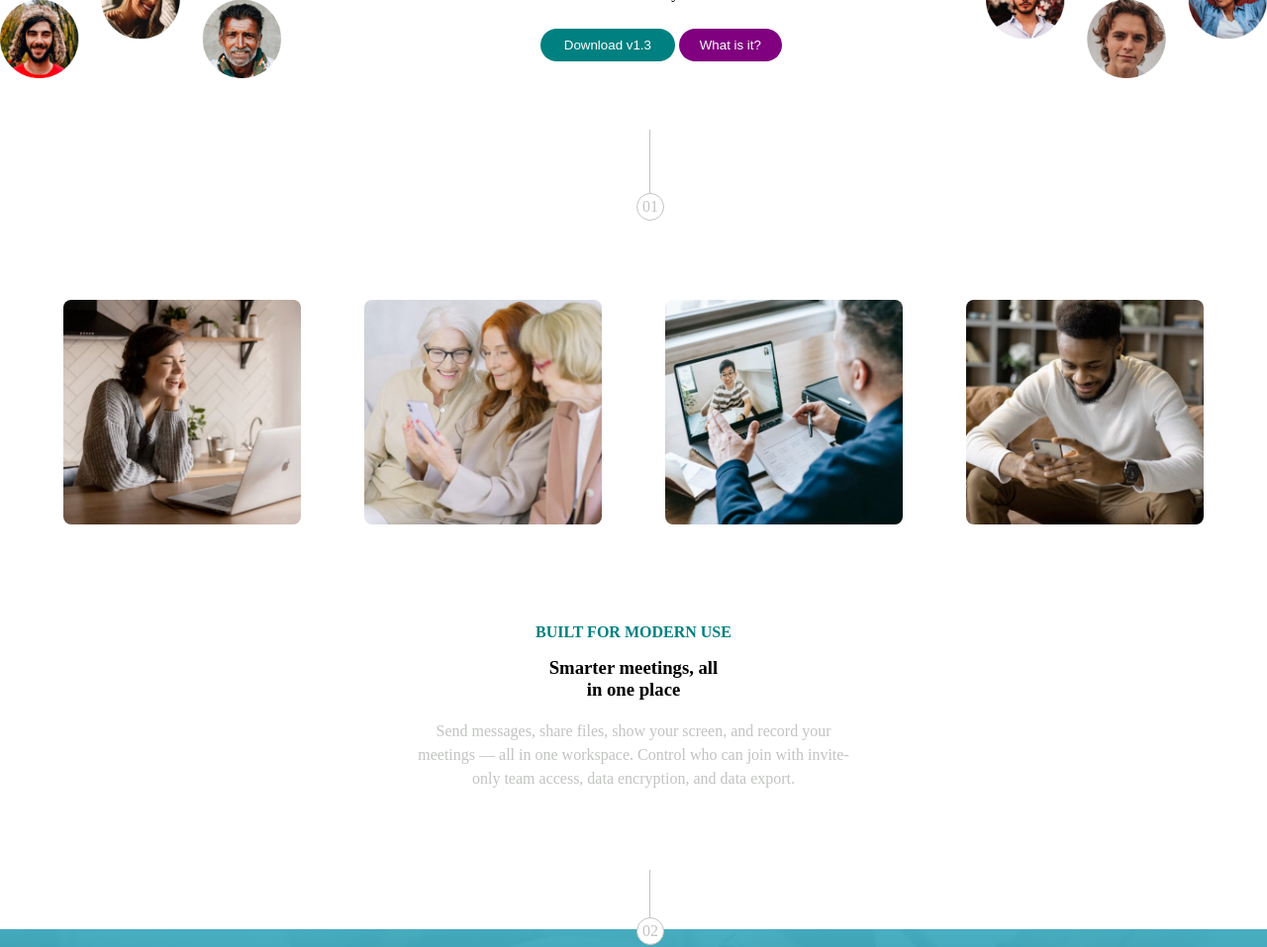
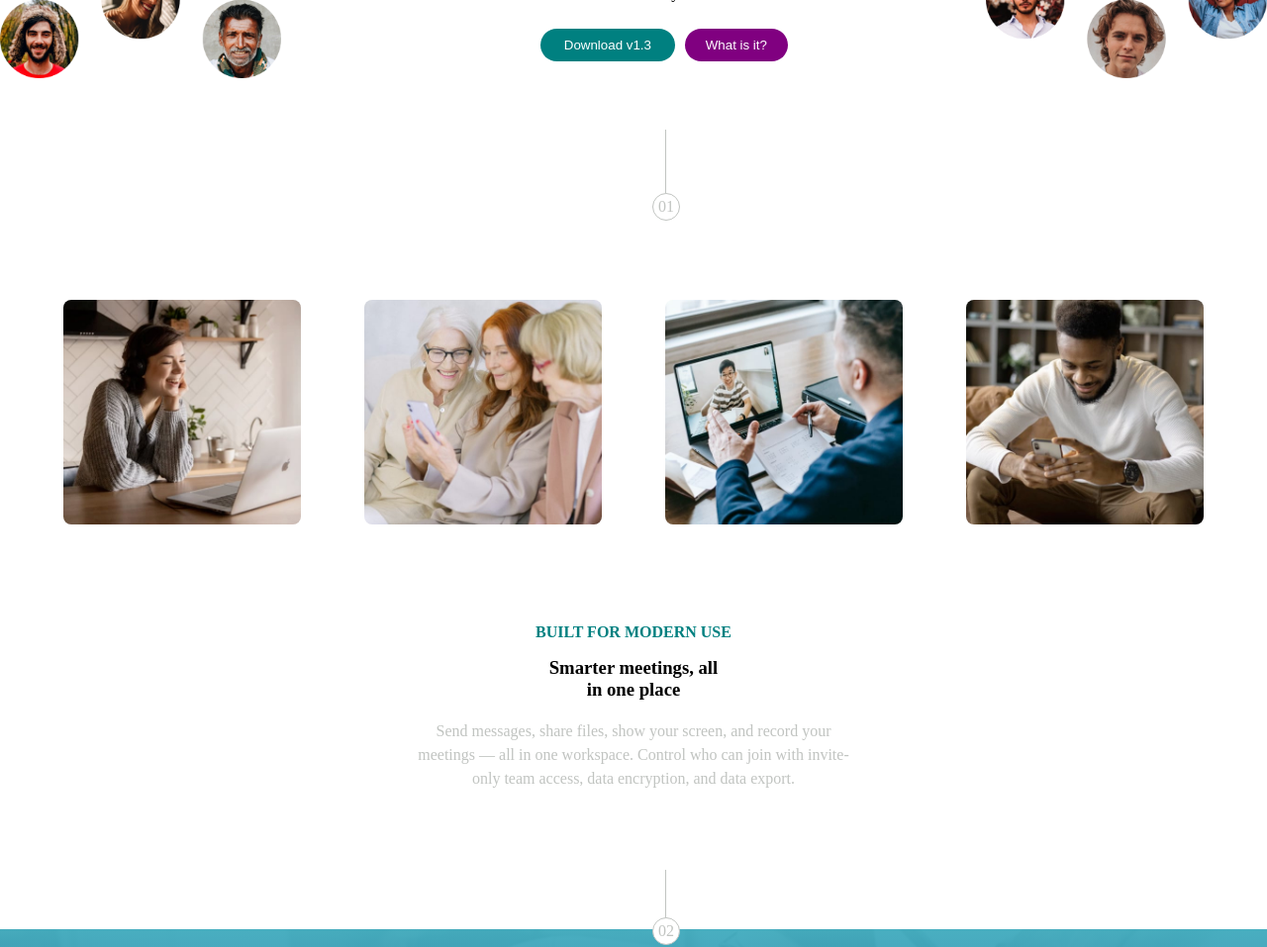
Before and after one commit to ChisomUmeoke/MeetingLandPage, a plain HTML site: page index.html in a window 1280 px wide. Shown: the part 320-1277 px from the top of the page at 99% size. Drawn offline with Linux system fonts and the light colour scheme.

Commit message:
Update style.css

```diff
--- a/style.css
+++ b/style.css
@@ -41,7 +41,7 @@ h1{
     border:none;
     padding:0.58rem 1.5rem 0.58rem 1.5rem ;
     border-radius:30px;
-    margin:2em 0 0 10em;
+    margin:2em 0.45em 0 10em;
 }
 
 .purplebtn{
@@ -55,7 +55,7 @@ h1{
 .drop{
   border-left: 1px solid rgb(193, 196, 193);
   height:4rem;
-  margin:3em 0 0 41em;
+  margin:3em 0 0 42em;
 }
 
 
@@ -67,7 +67,7 @@ h1{
    line-height: 1.6em;
    text-align: center;
    width: 2%;
-   margin:0 0 5em 40.2em;
+   margin:0 0 5em 41.2em;
 }
 
   .round1{
@@ -78,7 +78,7 @@ h1{
      line-height: 1.6rem;
      text-align: center;
      width: 2%;
-     margin:0 0 -1em 40.2em;
+     margin:0 0 -1em 41.2em;
      position:relative;
 
   }
@@ -123,7 +123,7 @@ h4{
 .drop1{
     border-left: 1px solid rgb(193, 196, 193);
     height:3rem;
-    margin:3em 0 0 41em;
+    margin:3em 0 0 42em;
   }
 
 .footer{
```
